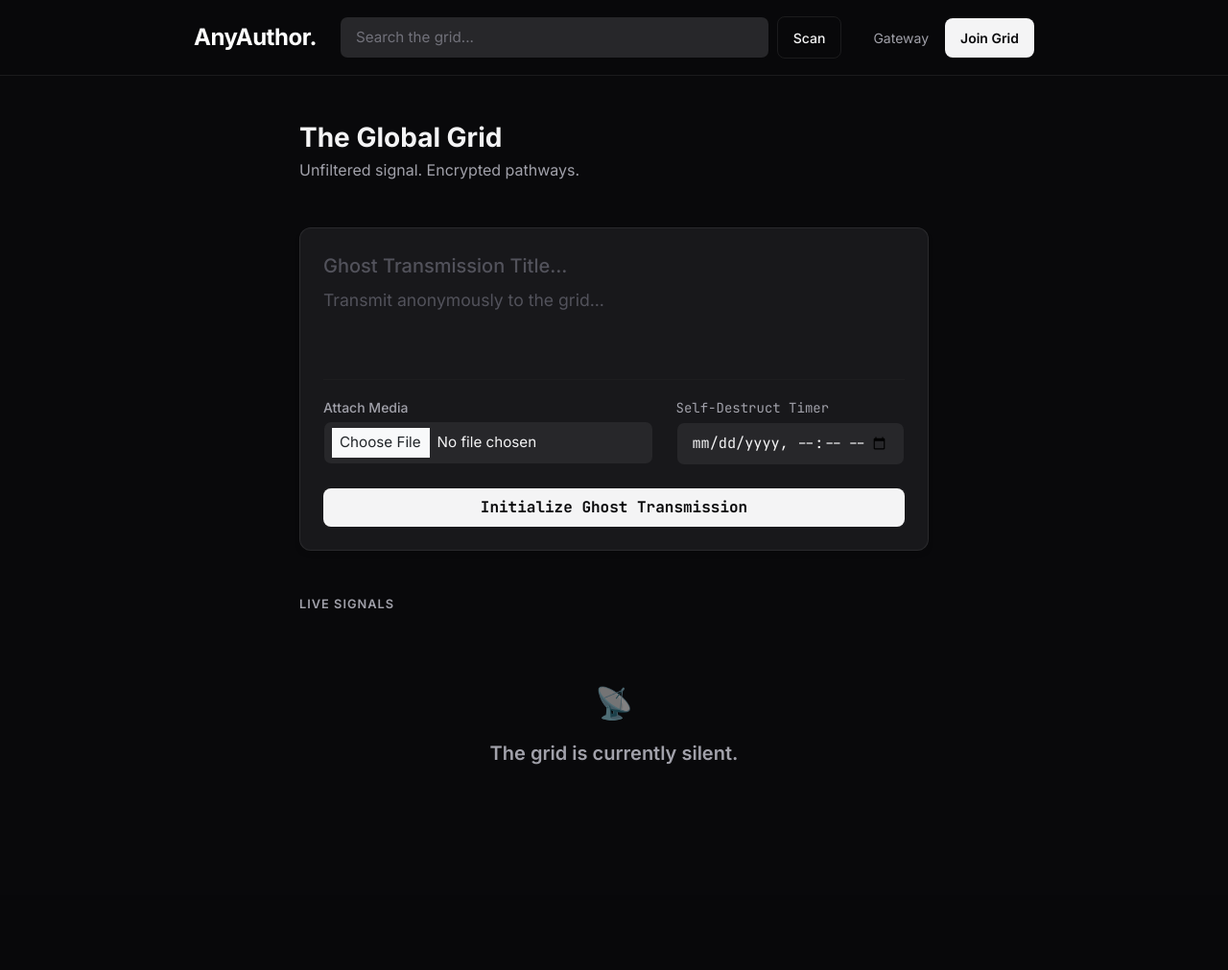
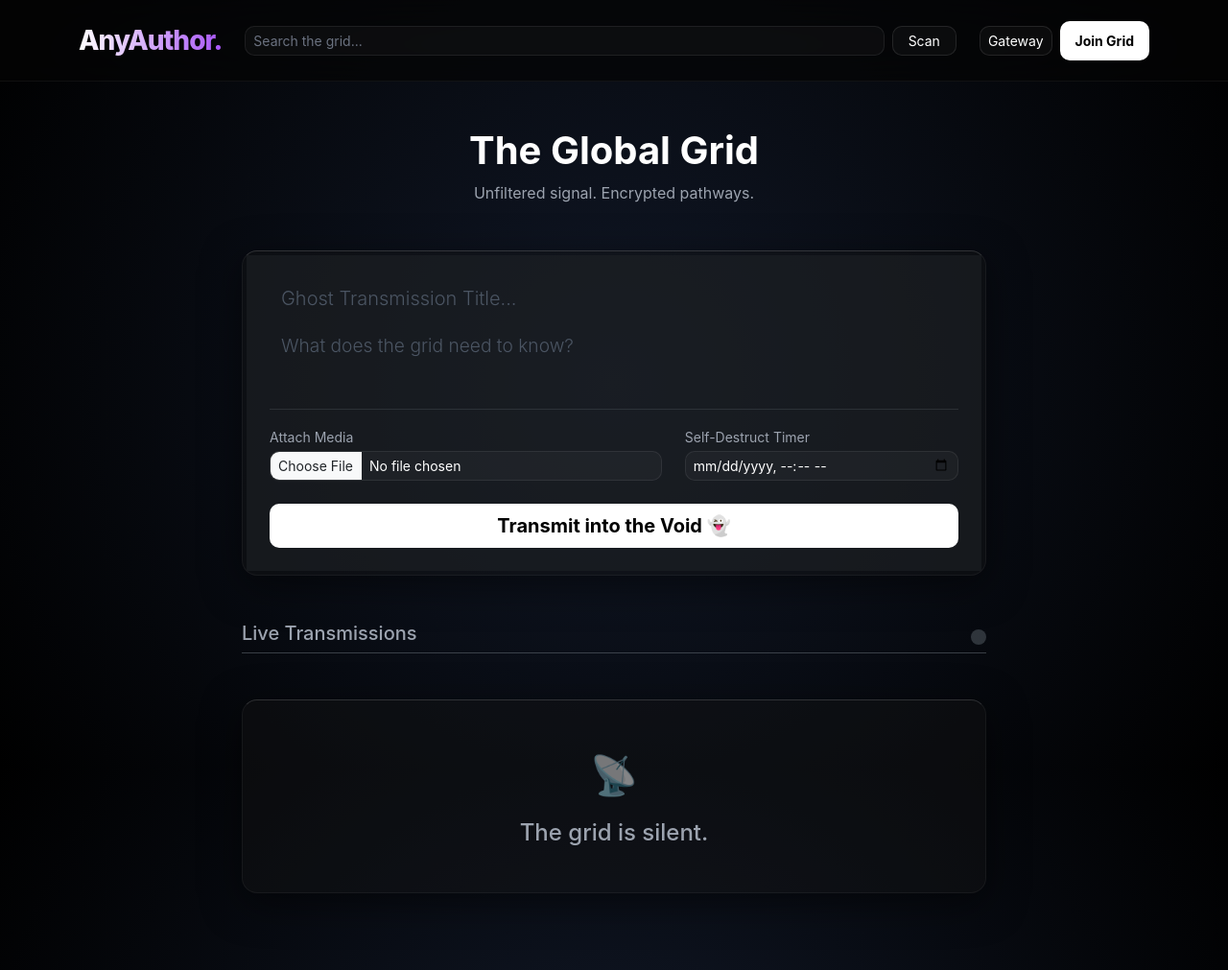
Before and after one commit to hijhmalajairam/ANAUTHOR, a Flask app: page /feed in a window 1280 px wide. Shown: the whole page at 96% size. Before the commit the page ends 797 px from the top, so only its background shows below. Run offline with Flask 3, Linux system fonts and the light colour scheme; data that the repository does not hold is empty; some libraries are stand-ins or nearby versions.

Commit message:
Update index.html

```diff
--- a/templates/index.html
+++ b/templates/index.html
@@ -5,189 +5,152 @@
     <meta name="viewport" content="width=device-width, initial-scale=1.0">
     <title>The Grid - AnyAuthor</title>
     <link href="https://cdn.jsdelivr.net/npm/bootstrap@5.3.0/dist/css/bootstrap.min.css" rel="stylesheet">
-    <link rel="preconnect" href="https://fonts.googleapis.com">
-    <link rel="preconnect" href="https://fonts.gstatic.com" crossorigin>
-    <link href="https://fonts.googleapis.com/css2?family=Inter:wght@300;400;500;600;700&family=JetBrains+Mono:wght@400;700&display=swap" rel="stylesheet">
-
     <style>
-        /* PREMIUM DARK THEME (Zinc/Slate based) */
-        :root {
-            --bg-base: #09090b; /* Deep Zinc */
-            --bg-card: #18181b; /* Lighter Zinc */
-            --bg-input: #27272a;
-            --border-light: rgba(255, 255, 255, 0.08);
-            --text-main: #f4f4f5;
-            --text-muted: #a1a1aa;
-            --accent-purple: #a855f7;
-            --accent-purple-hover: #9333ea;
+        /* THE TRUE GLASSMORPHISM AESTHETIC */
+        body {
+            /* Deep, dark radial gradient background to give the glass something to blur */
+            background: radial-gradient(circle at center, #111827 0%, #000000 100%);
+            background-attachment: fixed;
+            color: #ffffff;
+            font-family: -apple-system, BlinkMacSystemFont, "Segoe UI", Roboto, sans-serif;
+            padding-bottom: 5rem;
+            min-height: 100vh;
         }
 
-        body {
-            background-color: var(--bg-base);
-            color: var(--text-main);
-            font-family: 'Inter', sans-serif;
-            padding-bottom: 5rem;
-            min-height: 100vh;
-            -webkit-font-smoothing: antialiased;
+        /* The Animated Entry */
+        @keyframes fadeInUp {
+            from { opacity: 0; transform: translateY(20px); }
+            to { opacity: 1; transform: translateY(0); }
         }
 
-        /* Typography */
-        .font-mono { font-family: 'JetBrains Mono', monospace; }
-        h1, h2, h3, h4, h5 { font-weight: 600; tracking: -0.02em; }
+        .fade-in-element {
+            animation: fadeInUp 0.6s ease-out forwards;
+        }
 
-        /* Smooth Entry Animation */
-        @keyframes fadeUp {
-            from { opacity: 0; transform: translateY(10px); }
-            to { opacity: 1; transform: translateY(0); }
-        }
-        .animate-fade-up { animation: fadeUp 0.5s cubic-bezier(0.16, 1, 0.3, 1) forwards; }
-
-        /* Minimalist Navbar */
+        /* Floating Glass Navbar */
         .navbar-custom {
-            background: rgba(9, 9, 11, 0.8) !important;
-            backdrop-filter: blur(12px);
-            -webkit-backdrop-filter: blur(12px);
-            border-bottom: 1px solid var(--border-light);
+            background: rgba(5, 5, 5, 0.7) !important;
+            backdrop-filter: blur(20px);
+            -webkit-backdrop-filter: blur(20px);
+            border-bottom: 1px solid rgba(255, 255, 255, 0.05);
             position: sticky;
             top: 0;
             z-index: 1000;
         }
+
         .brand-logo {
-            font-weight: 700;
-            letter-spacing: -0.5px;
-            color: #ffffff;
+            font-weight: 800;
+            letter-spacing: -1px;
+            background: linear-gradient(to right, #ffffff, #a855f7);
+            -webkit-background-clip: text;
+            -webkit-text-fill-color: transparent;
         }
 
-        /* Clean Premium Cards */
-        .premium-card {
-            background-color: var(--bg-card);
-            border: 1px solid var(--border-light);
-            border-radius: 12px;
-            box-shadow: 0 4px 6px -1px rgba(0, 0, 0, 0.1), 0 2px 4px -1px rgba(0, 0, 0, 0.06);
-            transition: border-color 0.2s ease;
+        /* Advanced Glass Cards */
+        .glass-card {
+            background: rgba(20, 20, 20, 0.4);
+            backdrop-filter: blur(16px);
+            -webkit-backdrop-filter: blur(16px);
+            border: 1px solid rgba(255, 255, 255, 0.05);
+            border-top: 1px solid rgba(255, 255, 255, 0.15); /* Frosted top edge */
+            border-radius: 16px;
+            box-shadow: 0 10px 40px rgba(0, 0, 0, 0.5);
+            transition: transform 0.3s ease, border-color 0.3s ease, box-shadow 0.3s ease;
         }
-        .premium-card:hover {
+        .glass-card:hover {
             border-color: rgba(168, 85, 247, 0.3);
+            box-shadow: 0 10px 40px rgba(168, 85, 247, 0.1);
         }
 
-        /* Refined Inputs */
+        /* Seamless Input Fields */
         .custom-input {
-            background-color: var(--bg-input) !important;
-            border: 1px solid transparent !important;
-            color: var(--text-main) !important;
-            border-radius: 8px;
-            padding: 10px 16px;
-            font-size: 0.95rem;
-            transition: all 0.2s ease;
+            background: rgba(255, 255, 255, 0.03) !important;
+            border: 1px solid rgba(255, 255, 255, 0.08) !important;
+            color: #ffffff !important;
+            border-radius: 10px;
+            transition: all 0.3s;
         }
         .custom-input:focus {
-            background-color: var(--bg-card) !important;
-            border-color: var(--accent-purple) !important;
-            box-shadow: 0 0 0 3px rgba(168, 85, 247, 0.15) !important;
+            background: rgba(255, 255, 255, 0.06) !important;
+            border-color: #a855f7 !important;
+            box-shadow: 0 0 0 4px rgba(168, 85, 247, 0.15) !important;
         }
-        .custom-input::placeholder { color: #71717a !important; }
+        .custom-input::placeholder { color: #6b7280 !important; }
 
+        /* The "Write a Post" Box (Completely Borderless) */
         .seamless-textarea {
             background: transparent !important;
             border: none !important;
-            color: var(--text-main) !important;
-            font-size: 1.1rem;
+            color: #ffffff !important;
+            font-size: 1.2rem;
             resize: none;
             box-shadow: none !important;
-            padding: 0;
         }
-        .seamless-textarea::placeholder { color: #52525b !important; }
+        .seamless-textarea::placeholder { color: #4b5563 !important; font-weight: 300; }
 
-        /* Modern Buttons */
-        .btn-primary-custom {
-            background-color: var(--text-main);
-            color: var(--bg-base);
-            font-weight: 600;
-            border: none;
-            border-radius: 8px;
-            padding: 10px 20px;
-            transition: transform 0.1s, background-color 0.2s;
+        /* Buttons */
+        .btn-glow {
+            background: #ffffff; color: #000000; font-weight: 700; border: none; border-radius: 10px; padding: 10px 20px; transition: all 0.2s;
         }
-        .btn-primary-custom:hover { background-color: #e4e4e7; transform: scale(0.98); }
+        .btn-glow:hover { background: #f3e8ff; box-shadow: 0 0 20px rgba(168, 85, 247, 0.4); transform: translateY(-1px); }
 
-        .btn-secondary-custom {
-            background-color: transparent;
-            color: var(--text-main);
-            border: 1px solid var(--border-light);
-            border-radius: 8px;
-            font-weight: 500;
-            transition: all 0.2s;
+        .btn-ghost {
+            background: rgba(255,255,255,0.03); color: #ffffff; border: 1px solid rgba(255, 255, 255, 0.1); border-radius: 10px; transition: all 0.2s;
         }
-        .btn-secondary-custom:hover { background-color: var(--bg-input); }
+        .btn-ghost:hover { background: rgba(255,255,255,0.08); border-color: #a855f7; color: #ffffff; }
 
-        .btn-accent {
-            background-color: var(--accent-purple);
-            color: white;
-            font-weight: 600;
-            border: none;
-            border-radius: 8px;
-            transition: background-color 0.2s;
-        }
-        .btn-accent:hover { background-color: var(--accent-purple-hover); }
-
-        /* Avatars */
+        /* User Avatar */
         .user-avatar {
-            width: 36px; height: 36px;
+            width: 35px;
+            height: 35px;
             border-radius: 50%;
             object-fit: cover;
-            border: 1px solid var(--border-light);
-        }
-        .ghost-avatar {
-            width: 36px; height: 36px;
-            border-radius: 50%;
-            background-color: var(--bg-input);
-            display: flex;
-            align-items: center;
-            justify-content: center;
-            font-size: 1rem;
-            border: 1px dashed #52525b;
+            border: 2px solid rgba(255,255,255,0.2);
         }
 
-        /* Utilities */
-        .text-muted-custom { color: var(--text-muted) !important; }
-        .nav-pills .nav-link { color: var(--text-muted); font-weight: 500; border-radius: 8px; padding: 8px 16px; }
-        .nav-pills .nav-link:hover { color: var(--text-main); }
-        .nav-pills .nav-link.active { background-color: var(--text-main); color: var(--bg-base); }
+        /* Typography */
+        .text-muted-custom { color: #9ca3af !important; }
+        .accent-purple { color: #a855f7 !important; }
+
+        /* Navigation Pills */
+        .nav-pills .nav-link { color: #9ca3af; border-radius: 10px; margin: 0 5px; font-weight: 500; transition: all 0.2s; }
+        .nav-pills .nav-link:hover { color: #ffffff; background: rgba(255,255,255,0.05); }
+        .nav-pills .nav-link.active { background-color: #ffffff; color: #000000; box-shadow: 0 4px 15px rgba(255,255,255,0.2); }
     </style>
 </head>
 <body>
 
 <nav class="navbar navbar-expand-lg navbar-dark navbar-custom mb-5 py-3">
-    <div class="container" style="max-width: 900px;">
-        <a class="navbar-brand brand-logo fs-4 me-4" href="/feed">AnyAuthor.</a>
+    <div class="container">
+        <a class="navbar-brand brand-logo fs-3 me-4" href="/feed">AnyAuthor.</a>
 
         <form action="/search" method="GET" class="d-flex flex-grow-1 me-4">
             <input class="form-control form-control-sm me-2 custom-input" type="search" name="q" placeholder="Search the grid..." required>
-            <button class="btn btn-secondary-custom btn-sm px-3" type="submit">Scan</button>
+            <button class="btn btn-ghost btn-sm px-3" type="submit">Scan</button>
         </form>
 
         <div class="d-flex align-items-center">
             {% if session.get('user_id') %}
                 <a href="/profile/{{ session.get('username') }}" class="text-light text-decoration-none me-4 d-flex align-items-center">
-                    <span class="fw-medium me-2">{{ session.get('username') }}</span>
-                    <img src="https://ui-avatars.com/api/?name={{ session.get('username') }}&background=27272a&color=fff&bold=true" class="user-avatar">
+                    <img src="https://ui-avatars.com/api/?name={{ session.get('username') }}&background=random&color=fff&bold=true" class="user-avatar me-2 shadow-sm">
+                    <span class="fw-bold">{{ session.get('username') }}</span>
                 </a>
-                <a href="/inbox" class="btn btn-secondary-custom btn-sm me-2">Inbox</a>
-                <a href="/logout" class="btn btn-link text-muted-custom text-decoration-none btn-sm">Disconnect</a>
+
+                <a href="/inbox" class="btn btn-ghost btn-sm me-2">📥 Dead Drops</a>
+                <a href="/logout" class="btn btn-outline-danger border-0 btn-sm opacity-75">Disconnect</a>
             {% else %}
-                <a href="/" class="btn btn-link text-muted-custom text-decoration-none btn-sm me-2">Gateway</a>
-                <a href="/register" class="btn btn-primary-custom btn-sm px-3">Join Grid</a>
+                <a href="/" class="btn btn-ghost btn-sm me-2">Gateway</a>
+                <a href="/register" class="btn btn-glow btn-sm px-3">Join Grid</a>
             {% endif %}
         </div>
     </div>
 </nav>
 
-<div class="container animate-fade-up" style="max-width: 680px;">
-
-    {% with messages = get_flashed_messages(with_categories=true) %}
+<div class="container fade-in-element" style="max-width: 800px;">
+	{% with messages = get_flashed_messages(with_categories=true) %}
       {% if messages %}
         {% for category, message in messages %}
-          <div class="alert alert-dark border border-secondary text-white alert-dismissible fade show rounded-3" role="alert" style="background: var(--bg-card);">
+          <div class="alert alert-dark border-{{ category }} text-white alert-dismissible fade show shadow-sm rounded-4" role="alert" style="background: rgba(255,255,255,0.05); backdrop-filter: blur(10px);">
             <strong class="text-{{ category }}">System:</strong> {{ message }}
             <button type="button" class="btn-close btn-close-white" data-bs-dismiss="alert"></button>
           </div>
@@ -195,114 +158,138 @@
       {% endif %}
     {% endwith %}
 
-    {% if not search_query %}
-        <div class="mb-5">
-            <h1 class="fs-3 fw-bold mb-1">The Global Grid</h1>
-            <p class="text-muted-custom fs-6">Unfiltered signal. Encrypted pathways.</p>
+    {% if search_query %}
+        <h2 class="mb-4 fw-bold">Query: <span class="accent-purple">"{{ search_query }}"</span></h2>
+        <a href="/feed" class="btn btn-ghost btn-sm mb-4">← Clear Scan</a>
+
+        {% if matched_authors %}
+            <h5 class="text-muted-custom border-bottom border-secondary pb-2">Identities Found</h5>
+            <div class="row mb-4">
+                {% for ma in matched_authors %}
+                <div class="col-md-4 mb-2">
+                    <div class="glass-card p-3 text-center">
+                        <img src="https://ui-avatars.com/api/?name={{ ma.username }}&background=random&color=fff" class="user-avatar mb-2" style="width: 50px; height: 50px;">
+                        <h5 class="fw-bold">{{ ma.username }} ✓</h5>
+                        <span class="badge bg-purple bg-opacity-25 text-light mb-3 border border-secondary">Trust: {{ "%.1f"|format(ma.ai_trust_score) }}</span><br>
+                        <a href="/profile/{{ ma.username }}" class="btn btn-ghost btn-sm w-100">View Dossier</a>
+                    </div>
+                </div>
+                {% endfor %}
+            </div>
+            <h5 class="text-muted-custom border-bottom border-secondary pb-2 mt-4">Transmissions Found</h5>
+        {% endif %}
+
+    {% else %}
+        <div class="text-center mb-5">
+            <h1 class="fw-bold mb-2">The Global Grid</h1>
+            <p class="text-muted-custom">Unfiltered signal. Encrypted pathways.</p>
         </div>
 
         {% if session.get('user_id') %}
-        <ul class="nav nav-pills mb-4 border-bottom border-secondary pb-3" style="border-color: var(--border-light) !important;">
+        <ul class="nav nav-pills justify-content-center mb-5">
             <li class="nav-item">
-                <a class="nav-link {% if feed_type == 'global' or not feed_type %}active{% endif %}" href="/feed?feed=global">Global Radar</a>
+                <a class="nav-link {% if feed_type == 'global' or not feed_type %}active{% endif %}" href="/feed?feed=global">Global Radar 🌍</a>
             </li>
             <li class="nav-item">
-                <a class="nav-link {% if feed_type == 'following' %}active{% endif %}" href="/feed?feed=following">Tracked Agents</a>
+                <a class="nav-link {% if feed_type == 'following' %}active{% endif %}" href="/feed?feed=following">Tracked Agents 👥</a>
             </li>
         </ul>
         {% endif %}
     {% endif %}
 
-    <div class="premium-card mb-5 p-4">
+    <div class="glass-card mb-5 p-1 overflow-hidden">
+        <div class="bg-dark bg-opacity-50 p-4">
         {% if session.get('user_id') %}
             <form action="/post_dispatch" method="POST" enctype="multipart/form-data">
-                <input type="text" class="form-control seamless-textarea fs-5 mb-2 fw-medium" name="title" placeholder="Transmission Title (Optional)">
-                <textarea class="form-control seamless-textarea mb-3" name="content" rows="3" required placeholder="What does the grid need to know?"></textarea>
+                <input type="text" class="form-control seamless-textarea fs-5 mb-2 fw-bold" name="title" placeholder="Transmission Title (Optional)...">
+                <textarea class="form-control seamless-textarea mb-3" name="content" rows="2" required placeholder="Broadcast your signal to the grid..."></textarea>
 
-                <hr style="border-color: var(--border-light);">
+                <hr class="border-secondary opacity-25">
 
-                <div class="row align-items-center mt-3 mb-4">
+                <div class="row align-items-center mt-3">
                     <div class="col-md-7">
-                        <label class="small text-muted-custom mb-1 fw-medium">Attach Media</label>
+                        <label class="small text-muted-custom mb-1">Attach Media</label>
                         <input type="file" class="form-control form-control-sm custom-input" name="media_upload" accept="image/*,video/*">
                     </div>
                     <div class="col-md-5">
-                        <label class="small text-muted-custom mb-1 fw-medium font-mono">Self-Destruct Timer</label>
-                        <input type="datetime-local" class="form-control form-control-sm custom-input font-mono" name="expiration_time">
+                        <label class="small text-muted-custom mb-1">Self-Destruct Timer</label>
+                        <input type="datetime-local" class="form-control form-control-sm custom-input text-secondary" name="expiration_time">
                     </div>
                 </div>
-                <div class="d-flex gap-3 mt-2">
-                    <button type="submit" name="post_type" value="named" class="btn btn-primary-custom flex-grow-1">Transmit as Verified</button>
-                    <button type="submit" name="post_type" value="anonymous" class="btn btn-secondary-custom flex-grow-1 font-mono">Transmit as Ghost 👻</button>
+                <div class="d-flex gap-3 mt-4">
+                    <button type="submit" name="post_type" value="named" class="btn btn-glow flex-grow-1">Transmit as Verified ✓</button>
+                    <button type="submit" name="post_type" value="anonymous" class="btn btn-ghost flex-grow-1">Transmit as Ghost 👻</button>
                 </div>
             </form>
         {% else %}
             <form action="/post_anonymous" method="POST" enctype="multipart/form-data">
-                <input type="text" class="form-control seamless-textarea fs-5 mb-2 fw-medium" name="title" placeholder="Ghost Transmission Title...">
-                <textarea class="form-control seamless-textarea mb-3" name="content" rows="3" required placeholder="Transmit anonymously to the grid..."></textarea>
+                <input type="text" class="form-control seamless-textarea fs-5 mb-2 fw-bold" name="title" placeholder="Ghost Transmission Title...">
+                <textarea class="form-control seamless-textarea mb-3" name="content" rows="2" required placeholder="What does the grid need to know?"></textarea>
 
-                <hr style="border-color: var(--border-light);">
+                <hr class="border-secondary opacity-25">
 
-                <div class="row align-items-center mt-3 mb-4">
+                <div class="row align-items-center mt-3">
                     <div class="col-md-7">
-                        <label class="small text-muted-custom mb-1 fw-medium">Attach Media</label>
+                        <label class="small text-muted-custom mb-1">Attach Media</label>
                         <input type="file" class="form-control form-control-sm custom-input" name="media_upload" accept="image/*,video/*">
                     </div>
                     <div class="col-md-5">
-                        <label class="small text-muted-custom mb-1 fw-medium font-mono">Self-Destruct Timer</label>
-                        <input type="datetime-local" class="form-control form-control-sm custom-input font-mono" name="expiration_time">
+                        <label class="small text-muted-custom mb-1">Self-Destruct Timer</label>
+                        <input type="datetime-local" class="form-control form-control-sm custom-input text-secondary" name="expiration_time">
                     </div>
                 </div>
-                <button type="submit" class="btn btn-primary-custom w-100 py-2 fs-6 font-mono">Initialize Ghost Transmission</button>
+                <button type="submit" class="btn btn-glow w-100 mt-4 py-2 fs-5">Transmit into the Void 👻</button>
             </form>
         {% endif %}
+        </div>
     </div>
 
-    <div class="d-flex justify-content-between align-items-center mb-4">
-        <h6 class="text-muted-custom fw-semibold text-uppercase tracking-wide mb-0" style="letter-spacing: 1px; font-size: 0.8rem;">Live Signals</h6>
+    <div class="d-flex justify-content-between align-items-end border-bottom border-secondary border-opacity-50 pb-2 mb-4">
+        <h5 class="text-muted-custom mb-0">Live Transmissions</h5>
+        <div class="spinner-grow spinner-grow-sm text-secondary" role="status"><span class="visually-hidden">Loading...</span></div>
     </div>
 
     {% for post in dispatches %}
-    <article class="premium-card mb-4 p-4 animate-fade-up" style="animation-delay: {{ loop.index0 * 0.05 }}s;">
+    <div class="glass-card mb-4 p-4 fade-in-element" style="animation-delay: {{ loop.index0 * 0.1 }}s;">
         <div class="d-flex justify-content-between align-items-center mb-3">
             <div class="d-flex align-items-center">
                 {% if post.is_anonymous %}
-                    <div class="ghost-avatar me-3">👻</div>
-                    <span class="text-light opacity-75 fw-medium font-mono fs-6">{{ post.username }}</span>
+                    <div class="user-avatar bg-dark d-flex align-items-center justify-content-center me-2 border-secondary">👻</div>
+                    <span class="text-light opacity-75 fw-bold">{{ post.username }}</span>
                 {% else %}
-                    <img src="https://ui-avatars.com/api/?name={{ post.username }}&background=27272a&color=fff" class="user-avatar me-3">
-                    <a href="/profile/{{ post.username }}" class="text-white text-decoration-none fw-medium fs-6">{{ post.username }} <span class="text-muted-custom ms-1">✓</span></a>
+                    <img src="https://ui-avatars.com/api/?name={{ post.username }}&background=random&color=fff" class="user-avatar me-2">
+                    <a href="/profile/{{ post.username }}" class="text-white text-decoration-none fw-bold">{{ post.username }} ✓</a>
                 {% endif %}
             </div>
-            <time class="text-muted-custom font-mono" style="font-size: 0.85rem;">{{ post.created_at.strftime('%H:%M • %b %d') }}</time>
+            <small class="text-muted-custom">{{ post.created_at.strftime('%H:%M • %b %d') }}</small>
         </div>
 
         {% if post.title %}
-            <h3 class="fs-5 fw-bold mb-2 mt-2">{{ post.title }}</h3>
+            <h4 class="fw-bold mb-2">{{ post.title }}</h4>
         {% endif %}
 
-        <p class="text-light opacity-90 mb-0" style="white-space: pre-wrap; line-height: 1.6; font-size: 1.05rem;">{{ post.content }}</p>
+        <p class="fs-5 text-light opacity-75" style="white-space: pre-wrap; line-height: 1.6;">{{ post.content }}</p>
 
         {% if post.media_url %}
-            <div class="mt-3">
+            <div class="mb-3 mt-4">
             {% if post.media_url.lower().endswith('.mp4') or post.media_url.lower().endswith('.mov') %}
-                <video controls class="w-100 rounded-3 border" style="border-color: var(--border-light); background: #000;">
+                <video controls class="w-100 rounded-4 border border-secondary border-opacity-25 shadow-sm" style="max-height: 500px; background: #000;">
                     <source src="{{ post.media_url }}" type="video/mp4">
                 </video>
             {% else %}
-                <img src="{{ post.media_url }}" class="img-fluid rounded-3 border" style="border-color: var(--border-light); width: 100%; object-fit: cover;">
+                <img src="{{ post.media_url }}" class="img-fluid rounded-4 border border-secondary border-opacity-25 shadow-sm" style="max-height: 500px; object-fit: cover; width: 100%; background: #0a0a0a;">
             {% endif %}
             </div>
         {% endif %}
 
-        <div class="mt-4 pt-3 d-flex justify-content-between align-items-center" style="border-top: 1px solid var(--border-light);">
-            <a href="/dispatch/{{ post.id }}" class="btn btn-secondary-custom btn-sm px-3">Decrypt & Discuss</a>
+        <div class="mt-4 pt-3 border-top border-secondary border-opacity-25 d-flex justify-content-between align-items-center">
+            <a href="/dispatch/{{ post.id }}" class="btn btn-ghost btn-sm px-4 rounded-pill">Decrypt & Discuss →</a>
         </div>
-    </article>
+    </div>
     {% else %}
-    <div class="text-center py-5">
-        <span class="fs-2 opacity-50 mb-3 d-block">📡</span>
-        <h4 class="text-muted-custom fs-5">The grid is currently silent.</h4>
+    <div class="text-center mt-5 p-5 glass-card fade-in-element">
+        <span class="fs-1 opacity-50">📡</span>
+        <h4 class="text-muted-custom mb-0 mt-3">The grid is silent.</h4>
     </div>
     {% endfor %}
 
```
